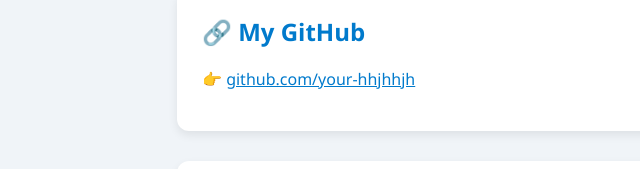
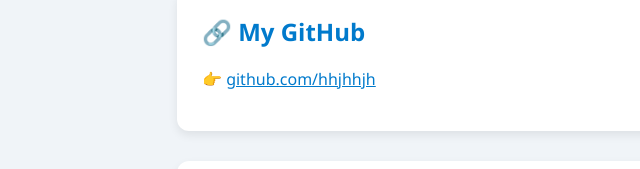
Before and after one commit to hhjhhjh/simple-homepage, a plain HTML site: page index.html in a window 1280 px wide. Shown: the part 247-416 px from the top of the page, 63-703 px from the left. Drawn offline with Linux system fonts and the light colour scheme.

Commit message:
Update index.html

```diff
--- a/index.html
+++ b/index.html
@@ -76,7 +76,7 @@
     <div class="section">
       <h2>🔗 My GitHub</h2>
       <p>
-        👉 <a href="https://github.com/your-hhjhhjh" target="_blank">github.com/your-hhjhhjh</a>
+        👉 <a href="https://github.com/hhjhhjh" target="_blank">github.com/hhjhhjh</a>
       </p>
     </div>
 
```
